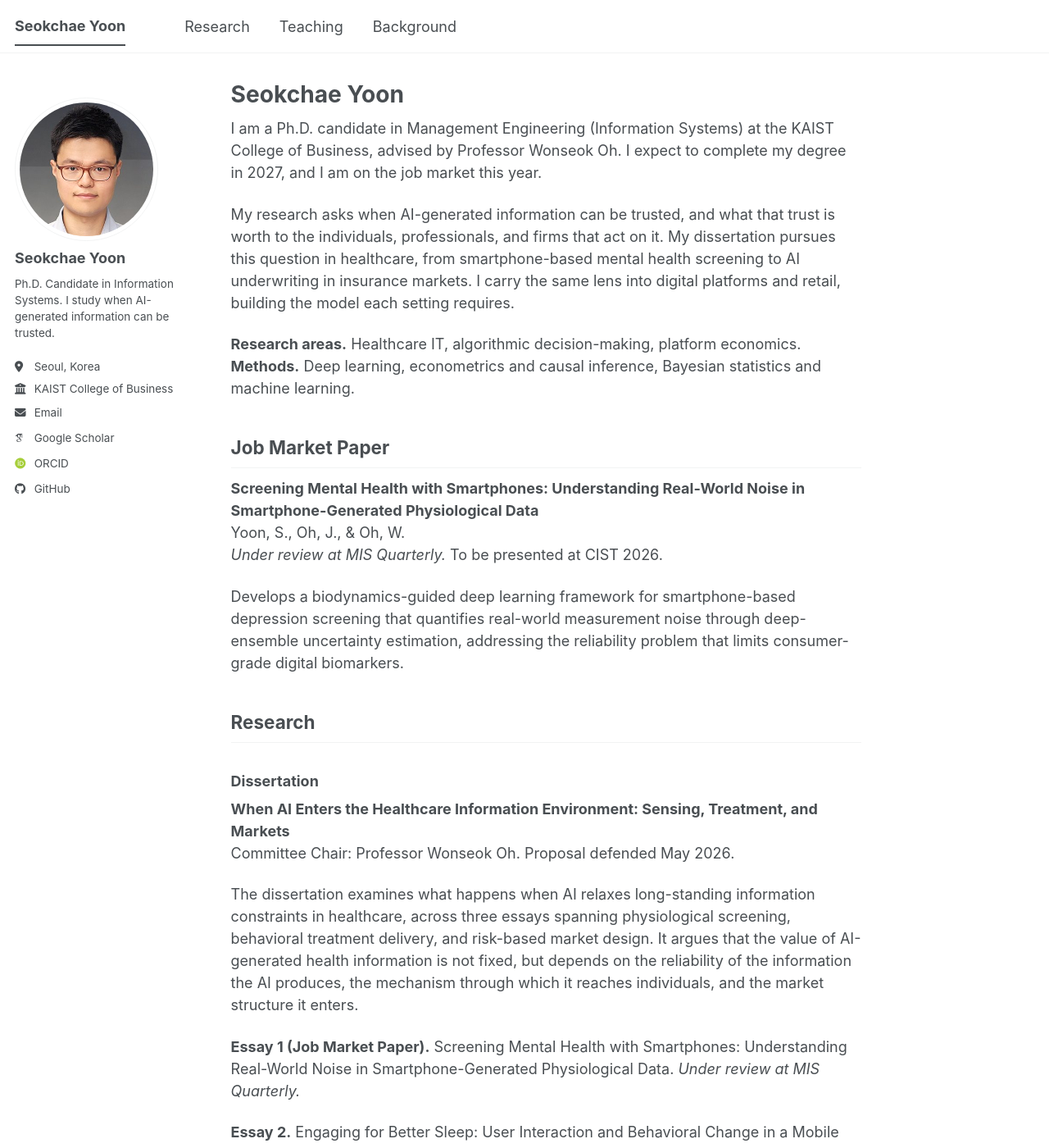
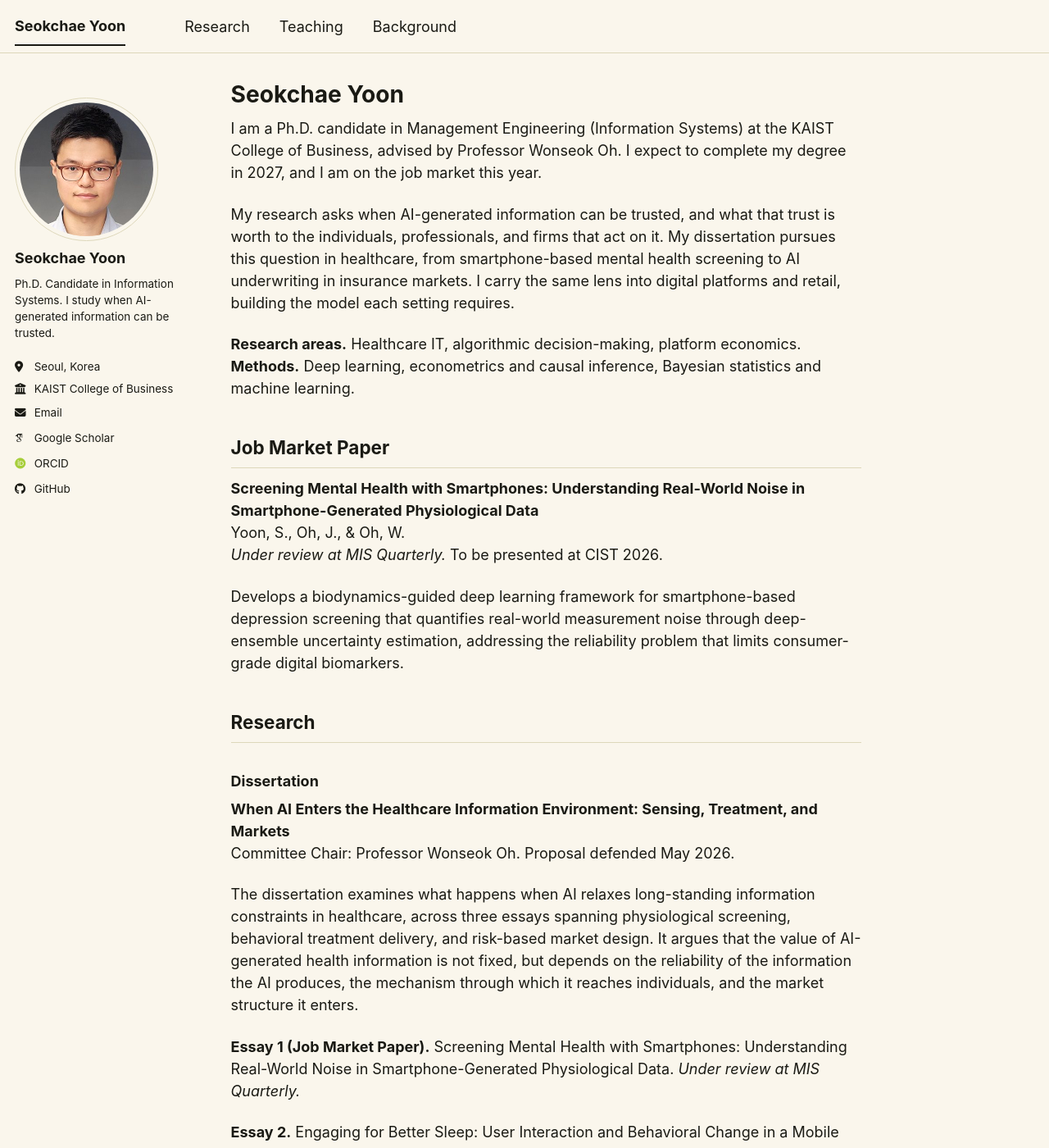
Before and after one commit to seokchae-yoon/seokchae-yoon.github.io, a Jekyll site: the page built from _pages/about.md, in a window 1280 px wide and 1400 px high. Shown: the whole window at 82% size. Built offline with Jekyll 4.4.1, drawn with Linux system fonts in a browser that asks for light colours; some web fonts are replaced; a script bundle is joined from its source files by our own code; library files that are not in the unit come from our copies.

Commit message:
Unify light theme with ivory/olive palette

```diff
--- a/_sass/theme/_default_light.scss
+++ b/_sass/theme/_default_light.scss
@@ -1,20 +1,22 @@
 /* ==========================================================================
-    DEFAULT THEME - LIGHT VERSION
+    DEFAULT THEME - IVORY / OLIVE VERSION
+    (used for both light and dark preference so the site always reads the
+    same high-contrast palette: black text on an ivory background)
     ========================================================================== */
 /* Color codes used for the theme */
-$primary-color              : #2f7f93;
-$gray                       : #7a8288;
-$dark-gray                  : mix(#000, $gray, 40%);
-$darker-gray                : mix(#000, $gray, 60%);
-$light-gray                 : mix(#fff, $gray, 50%);
-$lighter-gray               : mix(#fff, $gray, 90%);
+$primary-color              : #6b6e23;   /* olive accent */
+$gray                       : #6b6e23;
+$dark-gray                  : #14140f;
+$darker-gray                : #0c0c09;
+$light-gray                 : #9a9a6e;
+$lighter-gray               : #e3ddc4;
 
 /* Color codes used for the site */
-$danger-color               : #ee5f5b;
-$info-color                 : #2f7f93;
-$notice-color               : #7a8288;
-$success-color              : #62c462;
-$warning-color              : #f89406;
+$danger-color                : #b3261e;
+$info-color                  : #6b6e23;
+$notice-color                : #8a8c4a;
+$success-color               : #4f7d3c;
+$warning-color               : #a86b1e;
 
 /* Other basic settings for the template */
 $border-radius              : 4px;
@@ -26,22 +28,22 @@ $navicon-height             : 4px;
 $sidebar-link-max-width     : 250px;
 $sidebar-screen-min-width   : 1024px;
 
-/* Default light theme for the site */
+/* Default (ivory / olive / black) theme for the site */
 :root {
     --global-base-color                 : #{$primary-color};
-    --global-bg-color                   : #fff;
-    --global-footer-bg-color            : #f2f3f3;
-    --global-border-color               : #{$lighter-gray};
-    --global-dark-border-color          : #bdc1c4;
-    --global-code-background-color      : #fafafa;
-    --global-code-text-color            : #{$darker-gray};
-    --global-fig-caption-color          : mix(#fff,  #{$dark-gray}, 25%);
-    --global-link-color                 : #52adc8;
-    --global-link-color-hover           : mix(#000, #2f7f93, 25%);
-    --global-link-color-visited         : mix(#fff, #2f7f93, 25%);
-    --global-masthead-link-color        : #{$dark-gray};
-    --global-masthead-link-color-hover  : mix(#000, #{$gray}, 25%);
-    --global-text-color                 : #{$dark-gray};
-    --global-text-color-light           : #{$light-gray};
-    --global-thead-color                : #{$lighter-gray};
+    --global-bg-color                   : #faf6ec;
+    --global-footer-bg-color            : #f0ecdb;
+    --global-border-color               : #ddd7ba;
+    --global-dark-border-color          : #c9c39f;
+    --global-code-background-color      : #f3f0e2;
+    --global-code-text-color            : #1c1c15;
+    --global-fig-caption-color          : #55572a;
+    --global-link-color                 : #55571f;
+    --global-link-color-hover           : #3d3f16;
+    --global-link-color-visited         : #74772b;
+    --global-masthead-link-color        : #1a1a14;
+    --global-masthead-link-color-hover  : #55571f;
+    --global-text-color                 : #1a1a14;
+    --global-text-color-light           : #4a4a35;
+    --global-thead-color                : #ece6cf;
 }
```
